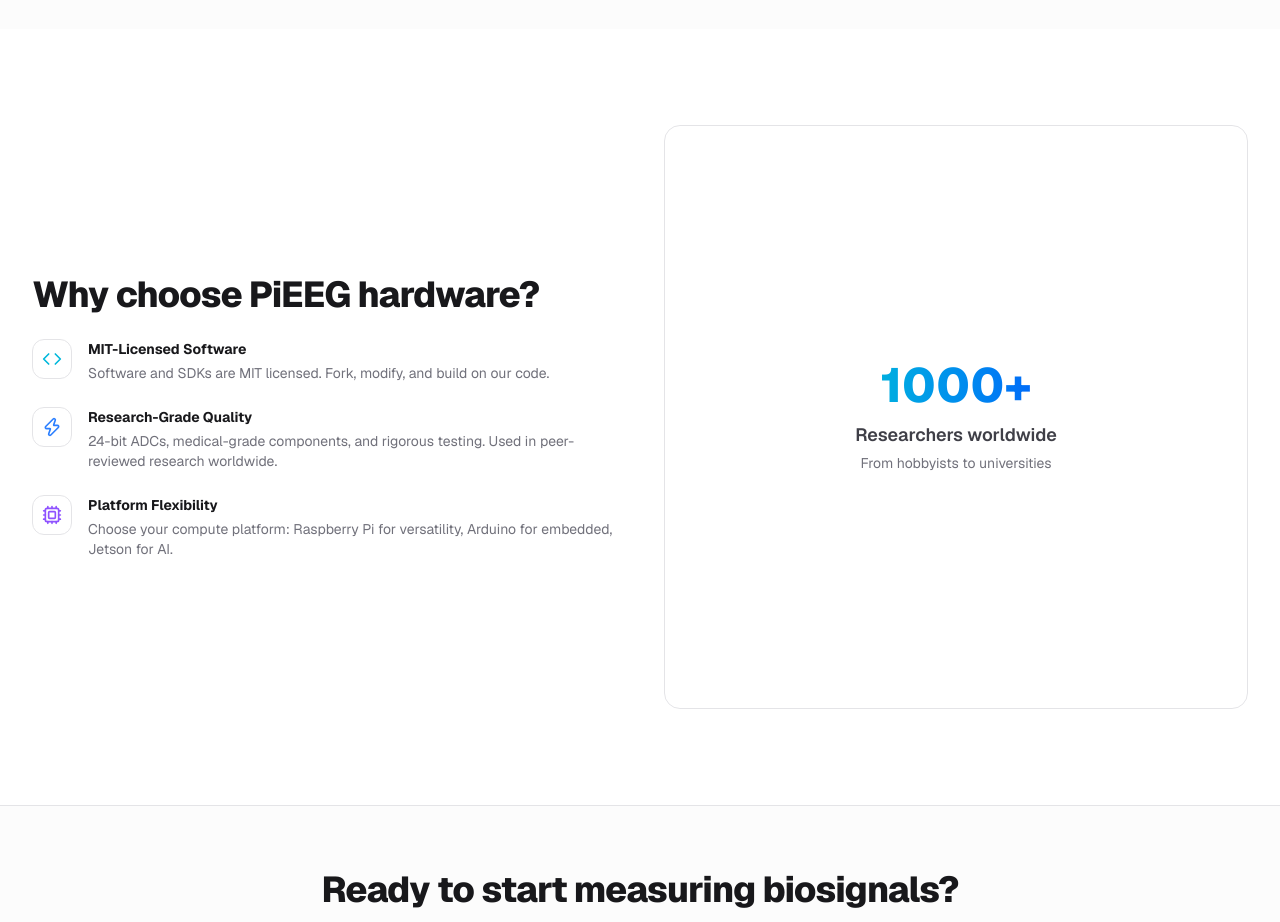
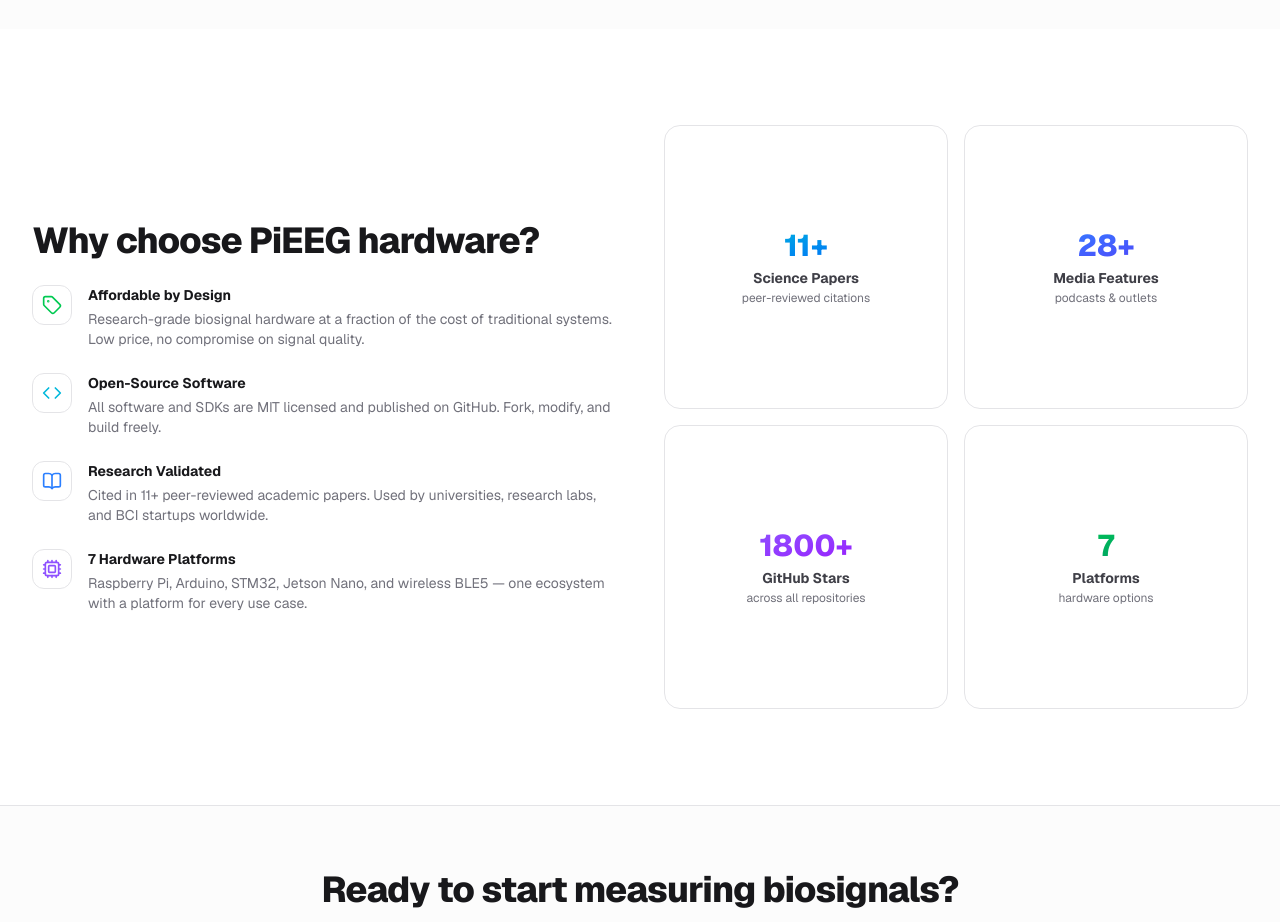
Before and after one commit to pieeg-club/PiEEG-com, a Next.js app: page /hardware in a window 1280 px wide. Shown: the part 4140-5062 px from the top of the page. Built offline with nearby package versions, Linux system fonts and the light colour scheme.

Commit message:
update content

```diff
--- a/src/app/hardware/page.tsx
+++ b/src/app/hardware/page.tsx
@@ -1,6 +1,6 @@
 import { Metadata } from "next";
 import Link from "next/link";
-import { ArrowRight, Cpu, Zap, Code, ChevronRight, ExternalLink, ShoppingCart, Package } from "lucide-react";
+import { ArrowRight, Cpu, Code, ChevronRight, ExternalLink, ShoppingCart, Package, Tag, BookOpen } from "lucide-react";
 import ProductsGrid from "@/components/ProductsGrid";
 
 export const metadata: Metadata = {
@@ -351,24 +351,36 @@ export default function ProductsPage() {
               <div className="space-y-6">
                 <div className="flex gap-4">
                   <div className="shrink-0 w-10 h-10 rounded-xl border border-zinc-200 dark:border-zinc-800 bg-white/60 dark:bg-zinc-900/60 backdrop-blur-sm flex items-center justify-center">
-                    <Code className="w-5 h-5 text-cyan-500" />
+                    <Tag className="w-5 h-5 text-green-500" />
                   </div>
                   <div>
-                    <h3 className="font-bold mb-1 text-sm">MIT-Licensed Software</h3>
+                    <h3 className="font-bold mb-1 text-sm">Affordable by Design</h3>
                     <p className="text-zinc-500 dark:text-zinc-400 text-sm">
-                      Software and SDKs are MIT licensed. Fork, modify, and build on our code.
+                      Research-grade biosignal hardware at a fraction of the cost of traditional systems. Low price, no compromise on signal quality.
                     </p>
                   </div>
                 </div>
 
                 <div className="flex gap-4">
                   <div className="shrink-0 w-10 h-10 rounded-xl border border-zinc-200 dark:border-zinc-800 bg-white/60 dark:bg-zinc-900/60 backdrop-blur-sm flex items-center justify-center">
-                    <Zap className="w-5 h-5 text-blue-500" />
+                    <Code className="w-5 h-5 text-cyan-500" />
                   </div>
                   <div>
-                    <h3 className="font-bold mb-1 text-sm">Research-Grade Quality</h3>
+                    <h3 className="font-bold mb-1 text-sm">Open-Source Software</h3>
                     <p className="text-zinc-500 dark:text-zinc-400 text-sm">
-                      24-bit ADCs, medical-grade components, and rigorous testing. Used in peer-reviewed research worldwide.
+                      All software and SDKs are MIT licensed and published on GitHub. Fork, modify, and build freely.
+                    </p>
+                  </div>
+                </div>
+
+                <div className="flex gap-4">
+                  <div className="shrink-0 w-10 h-10 rounded-xl border border-zinc-200 dark:border-zinc-800 bg-white/60 dark:bg-zinc-900/60 backdrop-blur-sm flex items-center justify-center">
+                    <BookOpen className="w-5 h-5 text-blue-500" />
+                  </div>
+                  <div>
+                    <h3 className="font-bold mb-1 text-sm">Research Validated</h3>
+                    <p className="text-zinc-500 dark:text-zinc-400 text-sm">
+                      Cited in 11+ peer-reviewed academic papers. Used by universities, research labs, and BCI startups worldwide.
                     </p>
                   </div>
                 </div>
@@ -378,9 +390,9 @@ export default function ProductsPage() {
                     <Cpu className="w-5 h-5 text-violet-500" />
                   </div>
                   <div>
-                    <h3 className="font-bold mb-1 text-sm">Platform Flexibility</h3>
+                    <h3 className="font-bold mb-1 text-sm">7 Hardware Platforms</h3>
                     <p className="text-zinc-500 dark:text-zinc-400 text-sm">
-                      Choose your compute platform: Raspberry Pi for versatility, Arduino for embedded, Jetson for AI.
+                      Raspberry Pi, Arduino, STM32, Jetson Nano, and wireless BLE5 — one ecosystem with a platform for every use case.
                     </p>
                   </div>
                 </div>
@@ -388,18 +400,27 @@ export default function ProductsPage() {
             </div>
 
             <div className="relative">
-              <div className="aspect-square rounded-2xl border border-zinc-200 dark:border-zinc-800 bg-white/60 dark:bg-zinc-900/60 backdrop-blur-sm flex items-center justify-center">
-                <div className="text-center p-8">
-                  <div className="text-5xl font-extrabold bg-linear-to-r from-cyan-500 to-blue-600 dark:from-cyan-400 dark:to-blue-400 bg-clip-text text-transparent mb-3">
-                    1000+
+              <div className="grid grid-cols-2 gap-4">
+                {[
+                  { value: "11+", label: "Science Papers", sub: "peer-reviewed citations", from: "from-cyan-500", to: "to-blue-600" },
+                  { value: "28+", label: "Media Features", sub: "podcasts & outlets", from: "from-blue-500", to: "to-indigo-600" },
+                  { value: "1800+", label: "GitHub Stars", sub: "across all repositories", from: "from-violet-500", to: "to-purple-600" },
+                  { value: "7", label: "Platforms", sub: "hardware options", from: "from-green-500", to: "to-emerald-600" },
+                ].map(({ value, label, sub, from, to }) => (
+                  <div key={label} className="aspect-square rounded-2xl border border-zinc-200 dark:border-zinc-800 bg-white/60 dark:bg-zinc-900/60 backdrop-blur-sm flex items-center justify-center p-6">
+                    <div className="text-center">
+                      <div className={`text-3xl font-extrabold bg-linear-to-br ${from} ${to} bg-clip-text text-transparent mb-1`}>
+                        {value}
+                      </div>
+                      <p className="text-sm font-bold text-zinc-700 dark:text-zinc-300">
+                        {label}
+                      </p>
+                      <p className="text-xs text-zinc-500 dark:text-zinc-400 mt-0.5">
+                        {sub}
+                      </p>
+                    </div>
                   </div>
-                  <p className="text-lg font-semibold text-zinc-700 dark:text-zinc-300 mb-1">
-                    Researchers worldwide
-                  </p>
-                  <p className="text-sm text-zinc-500 dark:text-zinc-400">
-                    From hobbyists to universities
-                  </p>
-                </div>
+                ))}
               </div>
             </div>
           </div>
```
